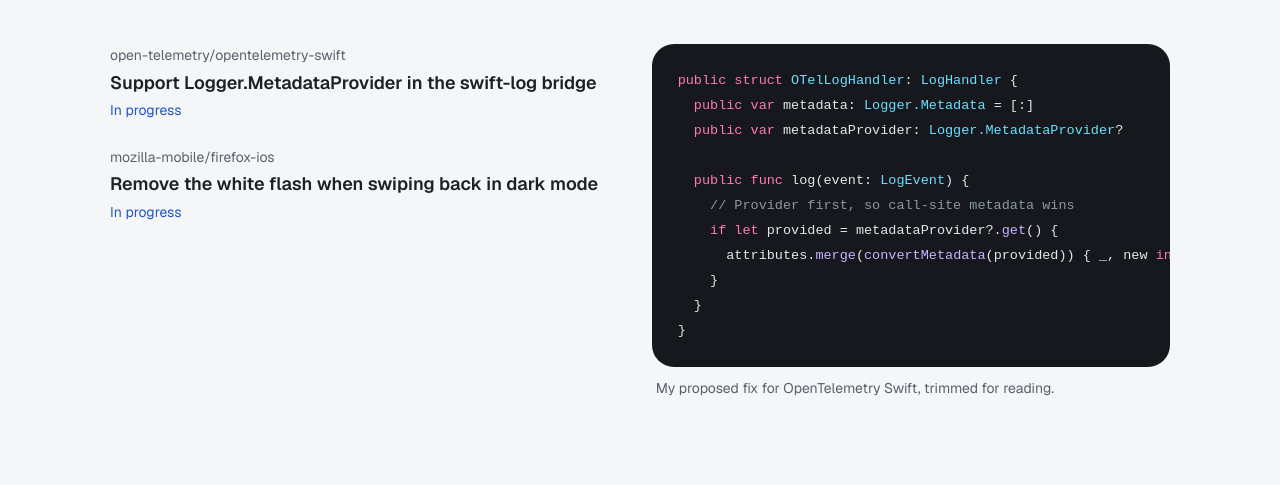
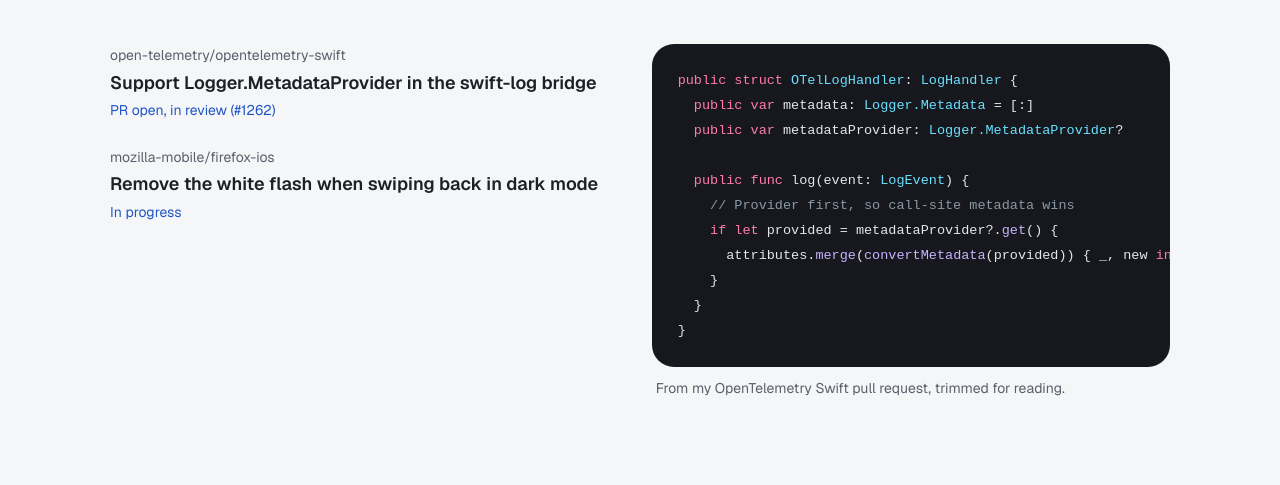
Before and after one commit to patelsid1211/patelsid1211.github.io, a Jekyll site: the page index.html, which Jekyll copies as it is, in a window 1280 px wide and 900 px high, scrolled down 5044 px. Shown: the part 159-644 px from the top of the window. Built offline with Jekyll 4.4.1, drawn with Linux system fonts in a browser that asks for light colours.

Commit message:
Link OpenTelemetry PR #1262
Co-Authored-By: Claude Opus 5.5 <noreply@anthropic.com>
Claude-Session: https://claude.ai/code/session_01GBHJs8GVeex8TdiujCw8w5

```diff
--- a/index.html
+++ b/index.html
@@ -500,8 +500,8 @@ footer { padding-block: 28px 48px; color: var(--muted); font-size: 14px; display
       <ul class="oss-list">
         <li>
           <span class="repo">open-telemetry/opentelemetry-swift</span>
-          <a href="https://github.com/open-telemetry/opentelemetry-swift/issues/1235" target="_blank" rel="noopener">Support Logger.MetadataProvider in the swift-log bridge</a>
-          <span class="state">In progress</span>
+          <a href="https://github.com/open-telemetry/opentelemetry-swift/pull/1262" target="_blank" rel="noopener">Support Logger.MetadataProvider in the swift-log bridge</a>
+          <span class="state">PR open, in review (#1262)</span>
         </li>
         <li>
           <span class="repo">mozilla-mobile/firefox-ios</span>
@@ -521,7 +521,7 @@ footer { padding-block: 28px 48px; color: var(--muted); font-size: 14px; display
     }
   }
 }</code></pre>
-        <p class="code-cap">My proposed fix for OpenTelemetry Swift, trimmed for reading.</p>
+        <p class="code-cap">From my OpenTelemetry Swift pull request, trimmed for reading.</p>
       </div>
     </div>
   </section>
```
